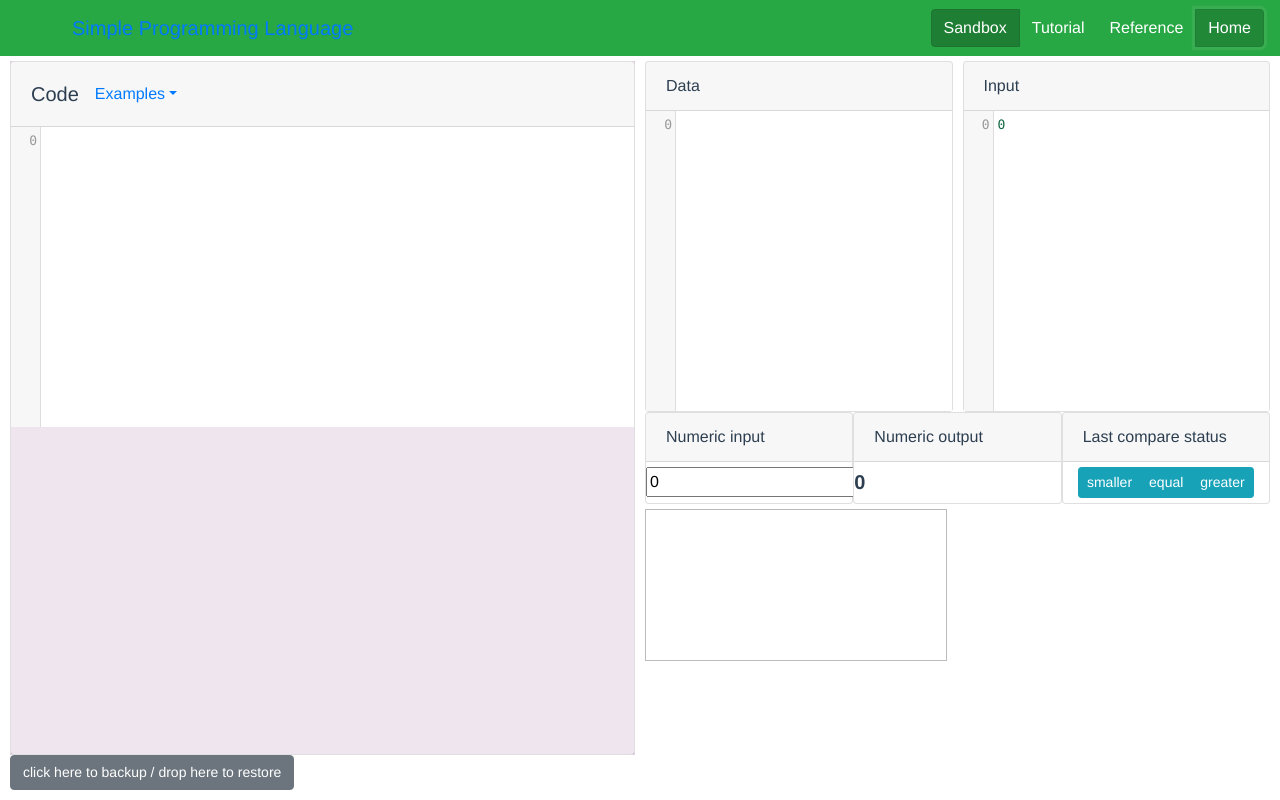
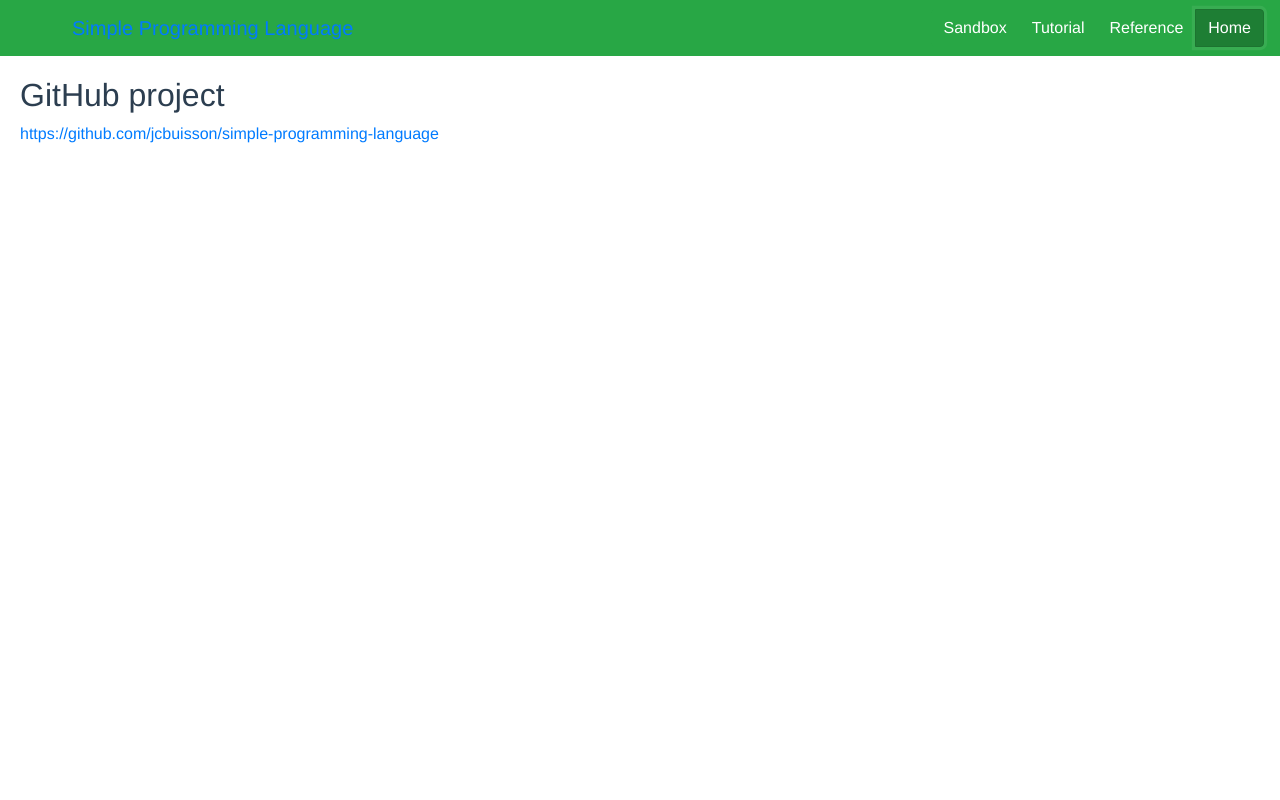
Before and after one commit to jcbuisson/simple-programming-language, a Vue app: page / in a window 1280 px wide. Both pictures are taken after a click on the button "Home". Built offline with nearby package versions, Linux system fonts and the light colour scheme.

Commit message:
Added home page

```diff
--- a/src/App.vue
+++ b/src/App.vue
@@ -11,7 +11,7 @@
                <button type="button" class="btn btn-success" v-bind:class="{ active: isSandboxCurrent }" v-on:click="setSandboxCurrent">Sandbox</button>
                <button type="button" class="btn btn-success" v-bind:class="{ active: isTutorialCurrent }" v-on:click="setTutorialCurrent">Tutorial</button>
                <button type="button" class="btn btn-success" v-bind:class="{ active: isReferenceCurrent }" v-on:click="setReferenceCurrent">Reference</button>
-               <button type="button" class="btn btn-success">Home</button>
+               <button type="button" class="btn btn-success" v-bind:class="{ active: isHomeCurrent }" v-on:click="setHomeCurrent">Home</button>
             </div>
          </b-nav>
       </b-navbar>
@@ -28,6 +28,7 @@
    import sandbox from '@/components/Sandbox'
    import tutorial from '@/components/Tutorial'
    import reference from '@/components/Reference'
+   import home from '@/components/Home'
 
    export default {
       name: 'app',
@@ -35,6 +36,7 @@
          Sandbox: sandbox,
          Tutorial: tutorial,
          Reference: reference,
+         Home: home,
       },
       data () {
          return {
@@ -54,6 +56,9 @@
          isReferenceCurrent: function() {
             return this.currentView === reference
          },
+         isHomeCurrent: function() {
+            return this.currentView === home
+         },
       },
       methods: {
          setSandboxCurrent: function() {
@@ -64,6 +69,9 @@
          },
          setReferenceCurrent: function() {
             this.currentView = reference
+         },
+         setHomeCurrent: function() {
+            this.currentView = home
          },
       },
    }
--- /dev/null
+++ b/src/components/Home.vue
@@ -0,0 +1,40 @@
+<template>
+   <div class="body">
+      <div v-html="compiledMarkdown"></div>
+   </div>
+</template>
+
+
+<script>
+   import marked from 'marked'
+
+   export default {
+      data () {
+         return {
+            input: [
+
+"## GitHub project",
+"https://github.com/jcbuisson/simple-programming-language",
+
+      ].join('\n')
+         }
+      },
+      computed: {
+         compiledMarkdown: function () {
+            return marked(this.input, { sanitize: true })
+         }
+      },
+   }
+</script>
+
+<!-- Add "scoped" attribute to limit CSS to this component only -->
+<style scoped>
+.body {
+  margin: 20px;
+}
+
+code {
+  color: #f66;
+  background: green;
+}
+</style>
--- a/src/components/Sandbox.vue
+++ b/src/components/Sandbox.vue
@@ -242,7 +242,6 @@
          },
          step: function() {
             // event.emit('select-line', 5)
-            this.state.runningstatus = 'pause'
             if (this.state.currentInstructionIndex < this.state.program.instructions.length) {
                this.executeInstruction(this.state.program.instructions[this.state.currentInstructionIndex], this.state.program.symbols)
             } else {
```
Also changed, not shown: 1 other file (tests, documents, lock files or other folders).
